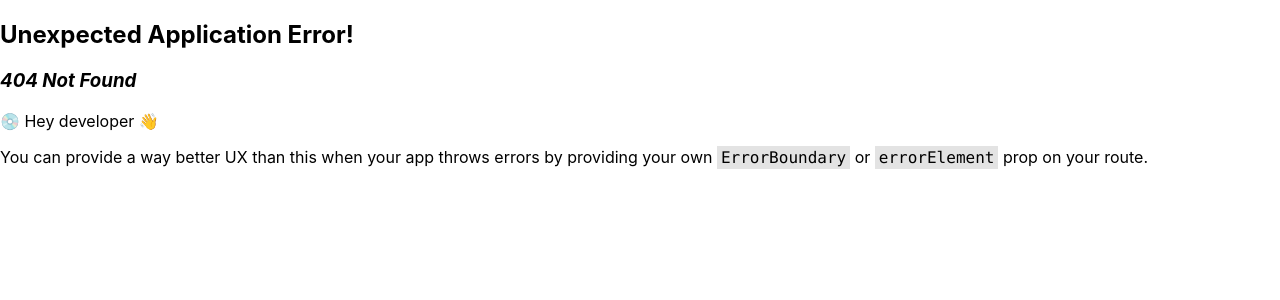
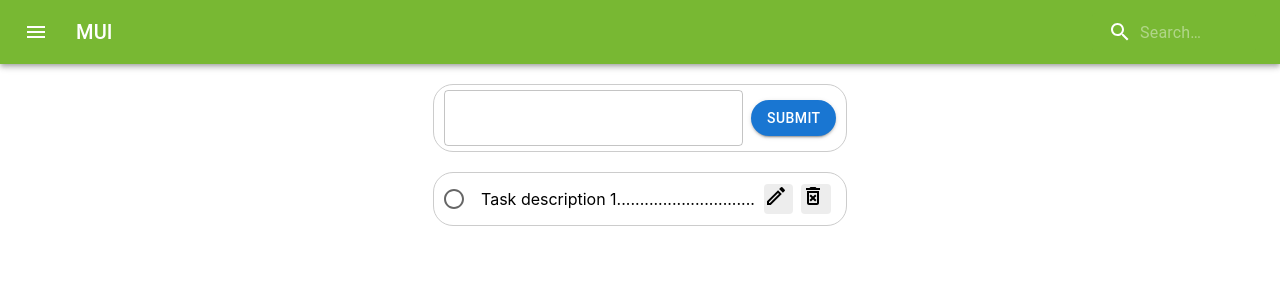
Before and after one commit to lukeshm31/project101, a React (Create React App) app: page /g in a window 1280 px wide. Before the commit this address had no page. Shown: the top 300 px of the page. Built offline with nearby package versions, Linux system fonts and the light colour scheme.

Commit message:
for creating todo project just created textfield and display section having usual CRUD operation facility.

```diff
--- a/src/Components/Student/00_layout_elements/02_layout.js
+++ b/src/Components/Student/00_layout_elements/02_layout.js
@@ -1,6 +1,8 @@
 import React from "react";
 import { Outlet } from "react-router-dom";
 import Header from "./01_Common"
+import { Box } from "@mui/material";
+import { blue, grey, red } from "@mui/material/colors";
 
 
 
@@ -9,16 +11,17 @@ function Layout() {
     return (
 
 
-        <div >
+        <Box container sx={{ width:'100%'}}>
 
              <Header/>
-                <div className="container" >
-                    <Outlet  />
-                </div>
+
+            <Box container sx={{ width:'100%'}} >
+                <Outlet  />
+            </Box>
 
 
 
-        </div>
+        </Box>
 
     )
 }
--- /dev/null
+++ b/src/Components/Test/Test7.js
@@ -0,0 +1,89 @@
+import React from "react";
+import { Box, TextField } from "@mui/material";
+
+import Button from '@mui/material/Button';
+import { styled } from '@mui/material/styles';
+
+import Radio from '@mui/material/Radio';
+import RadioGroup from '@mui/material/RadioGroup';
+import FormControlLabel from '@mui/material/FormControlLabel';
+import FormControl from '@mui/material/FormControl';
+import FormLabel from '@mui/material/FormLabel';
+import ModeEditOutlineOutlinedIcon from '@mui/icons-material/ModeEditOutlineOutlined';
+import DeleteForeverOutlinedIcon from '@mui/icons-material/DeleteForeverOutlined';
+
+
+const CapsuleContainer = styled('div')({
+  display: 'flex',
+  alignItems: 'center',
+  borderRadius: 20, // Adjust the radius for desired capsule shape
+  border: '1px solid #ccc', // Adjust border style as needed
+  padding: '5px 10px',
+  minWidth:'310px',
+  maxWidth: '500px', // Adjust width as needed
+});
+
+const CustomTextField = styled(TextField)({
+  flex: 1,
+  marginRight: 8,
+});
+
+const CapsuleButton = styled(Button)({
+  borderRadius: 20, // Match the container's radius
+  width:"auto"
+});
+
+export const CapsuleComponent = ({ placeholder, buttonText, ...otherProps }) => {
+  return (
+    <CapsuleContainer>
+      <CustomTextField placeholder={placeholder} {...otherProps} />
+      <CapsuleButton variant="contained">
+        {buttonText}
+      </CapsuleButton>
+    </CapsuleContainer>
+  );
+};
+
+
+
+export function Test7() {
+    return(
+
+        <Box sx={{ width:'100%', display:'flex', justifyContent:'center', justifyItems:'center'}}>
+
+            <Box gap={2}>
+            <br/>
+            <CapsuleComponent buttonText="Submit" />
+            <br/>
+
+
+            <CapsuleContainer >
+                <Box Width={300} sx={{display:'flex', alignItems:'center'}} gap={1}>
+                    <Box sx={{width:'7.5%'}}>
+                        <FormControl>
+                        <FormControlLabel control={<Radio />} />
+                        </FormControl>
+                    </Box>
+                    <Box sx={{width:'70%'}}> Task description 1.............................. </Box>
+                    <Box sx={{width:'7.5%'}}> <Box borderRadius={'4px'} bgcolor={"#c8c8c854"} height={30} >  <ModeEditOutlineOutlinedIcon/> </Box> </Box>
+
+                    <Box sx={{width:'7.5%'}}> <Box borderRadius={'4px'} bgcolor={"#c8c8c854"} height={30} >  <DeleteForeverOutlinedIcon/> </Box> </Box>
+
+
+                </Box>
+
+            <p>  </p>
+
+
+
+            </CapsuleContainer>
+
+
+
+
+            </Box>
+
+        </Box>
+
+    )
+}
--- a/src/index.js
+++ b/src/index.js
@@ -11,6 +11,7 @@ import InputBox from './Components/Test/Test1';
 import { BgChanger } from './Components/Test/Test2';
 import { Test4 } from './Components/Test/Test4';
 import ToggleColorMode from './Components/Test/Test6';
+import { Test7 } from './Components/Test/Test7';
 
 
 const router = createBrowserRouter(
@@ -22,6 +23,7 @@ const router = createBrowserRouter(
       <Route path='d/:userId' element={<BgChanger/>}> </Route>
       <Route path='e' element={<Test4/>}> </Route>
       <Route path='f' element={<ToggleColorMode/>}> </Route>
+      <Route path='g' element={<Test7/>}> </Route>
 
 
     </Route>
```
Also changed, not shown: src/Components/Test/Test5.js (+3 -0 lines).
